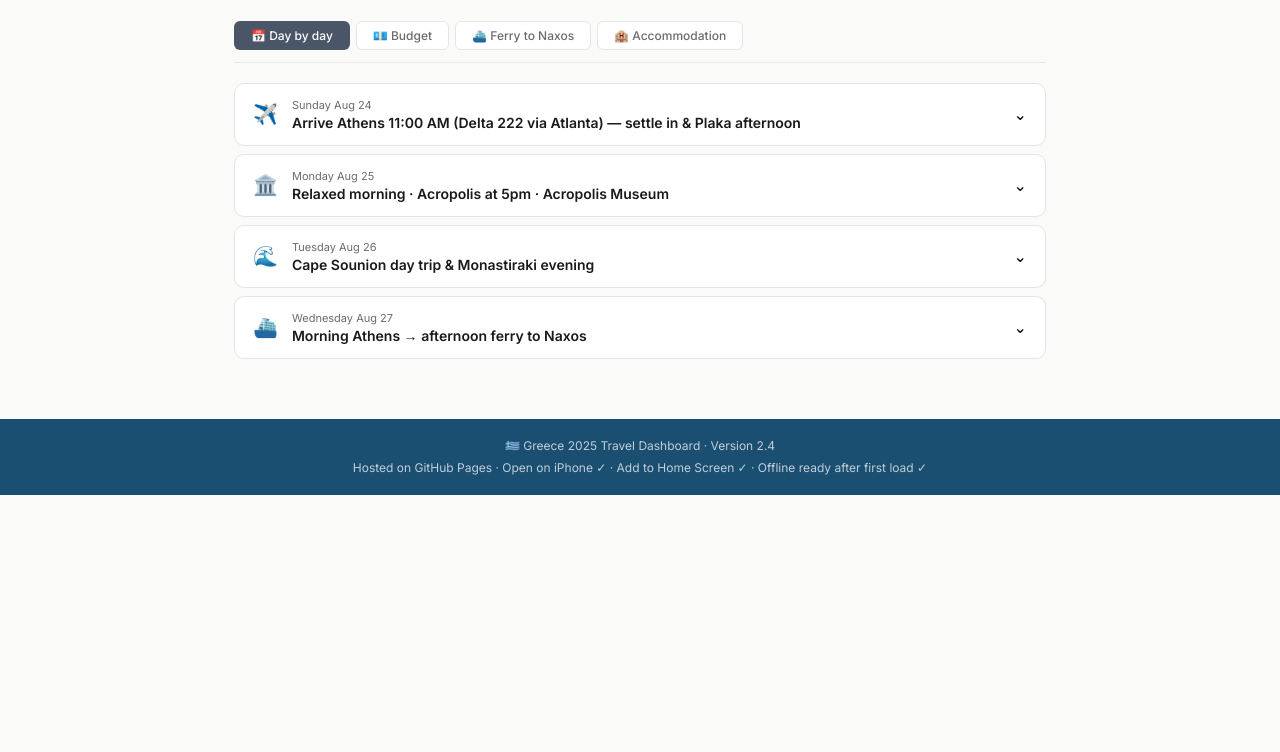
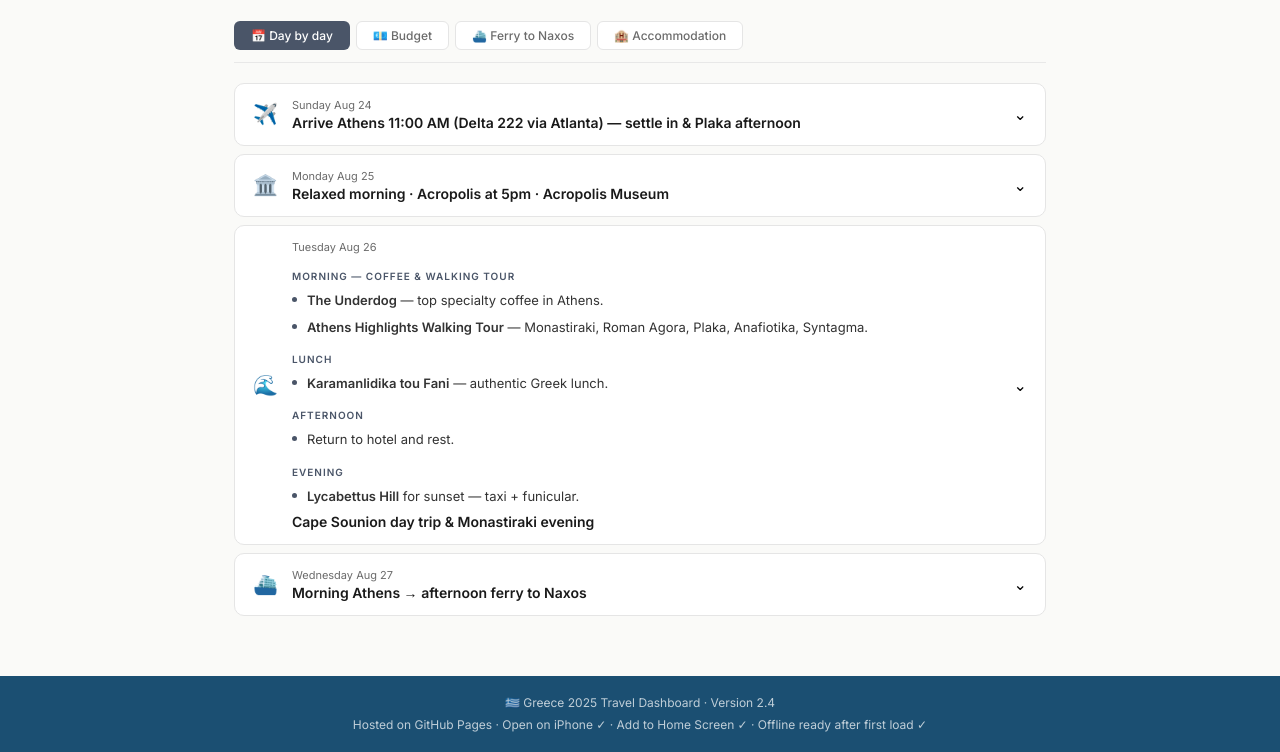
Before and after one commit to mikediana2025-bot/greece-itinerary, a plain HTML site: page index.html in a window 1280 px wide. Shown: the part 698-1450 px from the top of the page. Before the commit the page ends 1193 px from the top, so only its background shows below. Drawn offline with nearby package versions, Linux system fonts and the light colour scheme; a web font is replaced by a local one.

Commit message:
Update index.html

```diff
--- a/index.html
+++ b/index.html
@@ -687,7 +687,36 @@
           <button class="day-toggle" onclick="toggleDay(this)">
             <span class="day-icon">🌊</span>
             <div class="day-info">
-              <div class="day-date">Tuesday Aug 26</div>
+              <div class="day-date">Tuesday Aug 26</div><div class="section">
+  <div class="section-label" style="color:var(--athens)">Morning — coffee & walking tour</div>
+  <div class="item"><span class="item-dot" style="background:var(--athens)"></span>
+    <span><strong>The Underdog</strong> — top specialty coffee in Athens.</span>
+  </div>
+  <div class="item"><span class="item-dot" style="background:var(--athens)"></span>
+    <span><strong>Athens Highlights Walking Tour</strong> — Monastiraki, Roman Agora, Plaka, Anafiotika, Syntagma.</span>
+  </div>
+</div>
+
+<div class="section">
+  <div class="section-label" style="color:var(--athens)">Lunch</div>
+  <div class="item"><span class="item-dot" style="background:var(--athens)"></span>
+    <span><strong>Karamanlidika tou Fani</strong> — authentic Greek lunch.</span>
+  </div>
+</div>
+
+<div class="section">
+  <div class="section-label" style="color:var(--athens)">Afternoon</div>
+  <div class="item"><span class="item-dot" style="background:var(--athens)"></span>
+    <span>Return to hotel and rest.</span>
+  </div>
+</div>
+
+<div class="section">
+  <div class="section-label" style="color:var(--athens)">Evening</div>
+  <div class="item"><span class="item-dot" style="background:var(--athens)"></span>
+    <span><strong>Lycabettus Hill</strong> for sunset — taxi + funicular.</span>
+  </div>
+</div>
               <div class="day-title">Cape Sounion day trip & Monastiraki evening</div>
             </div>
             <span class="day-chevron">⌄</span>
```
